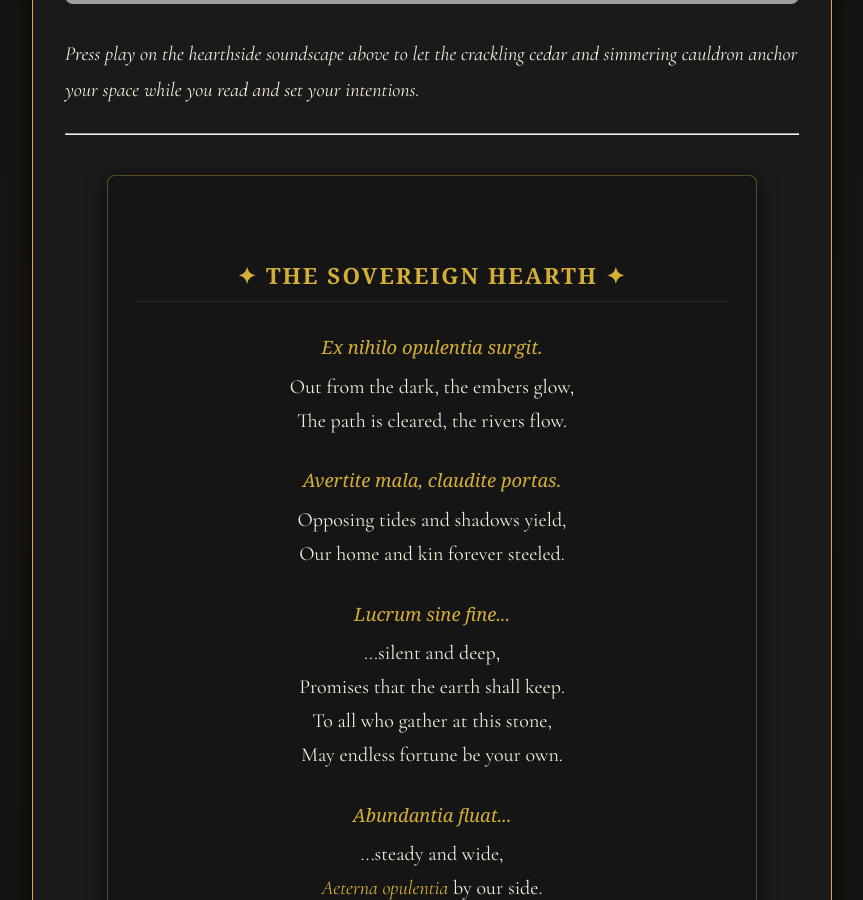
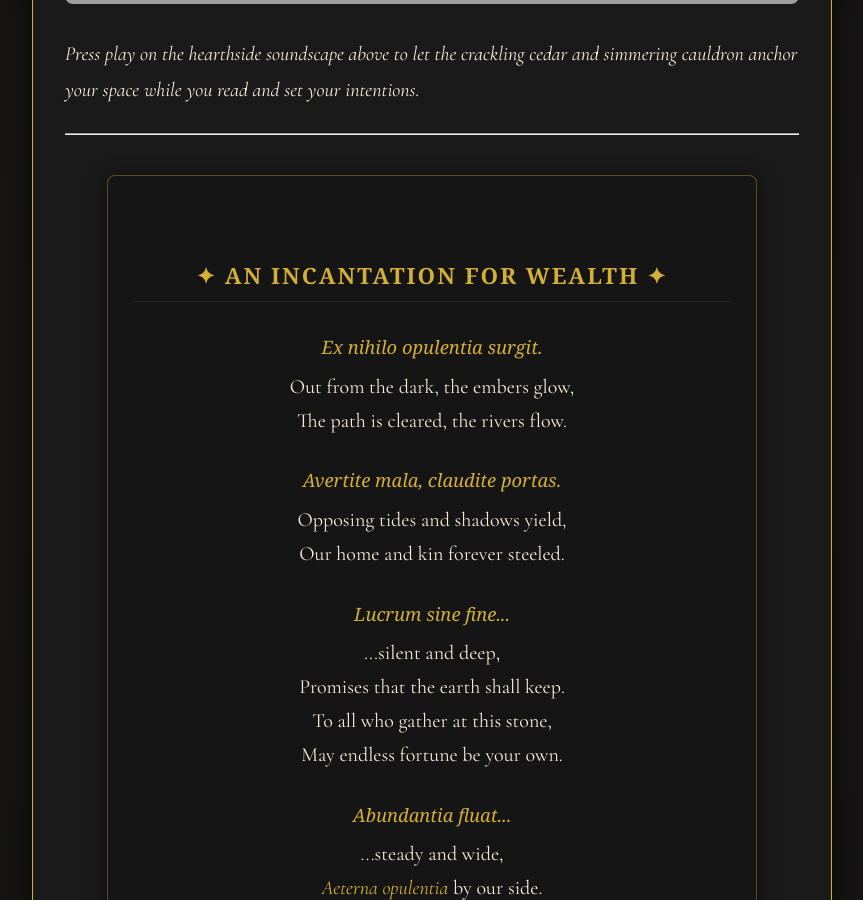
Before and after one commit to maf187/the-gilded-sigil, a Jekyll site: the page built from _posts/2026-08-30-an-incantation-for-wealth-with-warding.md, in a window 1280 px wide and 900 px high, scrolled down 858 px. Shown: the whole window, without its empty margins (208-1071 px from the left). Built offline with Jekyll 4.4.1, drawn with Linux system fonts in a browser that asks for light colours; grey boxes are pictures that could not be loaded.

Commit message:
Update post description and title formatting

```diff
--- a/_posts/2026-08-30-an-incantation-for-wealth-with-warding.md
+++ b/_posts/2026-08-30-an-incantation-for-wealth-with-warding.md
@@ -1,10 +1,10 @@
 ---
 layout: post
 title: "An Incantation for Wealth with Warding"
+description: "Step into a candlelit hearth sanctuary with this ancient Latin and English incantation for sovereign wealth, household protection, and abundance."
 date: 2026-08-30 12:00:00 -0500
 category: [incantations]
 tags: [wealth spell, warding, hearth magic, latin incantation, protection, witch cottage asmr, dark academia]
-description: "Step into a candlelit hearth sanctuary with this ancient Latin and English incantation for sovereign wealth, household protection, and abundance."
 featured_image: "/assets/images/posts/sovereign-hearth-cauldron.jpg"
 ---
 
@@ -24,7 +24,7 @@
 
 <div class="grimoire-inscription" style="text-align: center; max-width: 650px; margin: 2.5rem auto; padding: 2.5rem 1.5rem; background: rgba(20, 20, 20, 0.7); border: 1px solid rgba(212, 175, 55, 0.35); border-radius: 8px; box-shadow: 0 4px 20px rgba(0, 0, 0, 0.5);">
 
-  <h2 style="font-family: 'Cinzel', Georgia, serif; color: #d4af37; letter-spacing: 2px; margin-bottom: 1.75rem; text-transform: uppercase; font-size: 1.4rem;">✦ The Sovereign Hearth ✦</h2>
+  <h2 style="font-family: 'Cinzel', Georgia, serif; color: #d4af37; letter-spacing: 2px; margin-bottom: 1.75rem; text-transform: uppercase; font-size: 1.4rem;">✦ An Incantation For Wealth ✦</h2>
 
   <p style="font-style: italic; color: #d4af37; margin-bottom: 0.4rem; font-size: 1.15rem; font-family: Georgia, serif;">Ex nihilo opulentia surgit.</p>
   <p style="margin-bottom: 1.6rem; line-height: 1.7;">Out from the dark, the embers glow,<br>The path is cleared, the rivers flow.</p>
```
